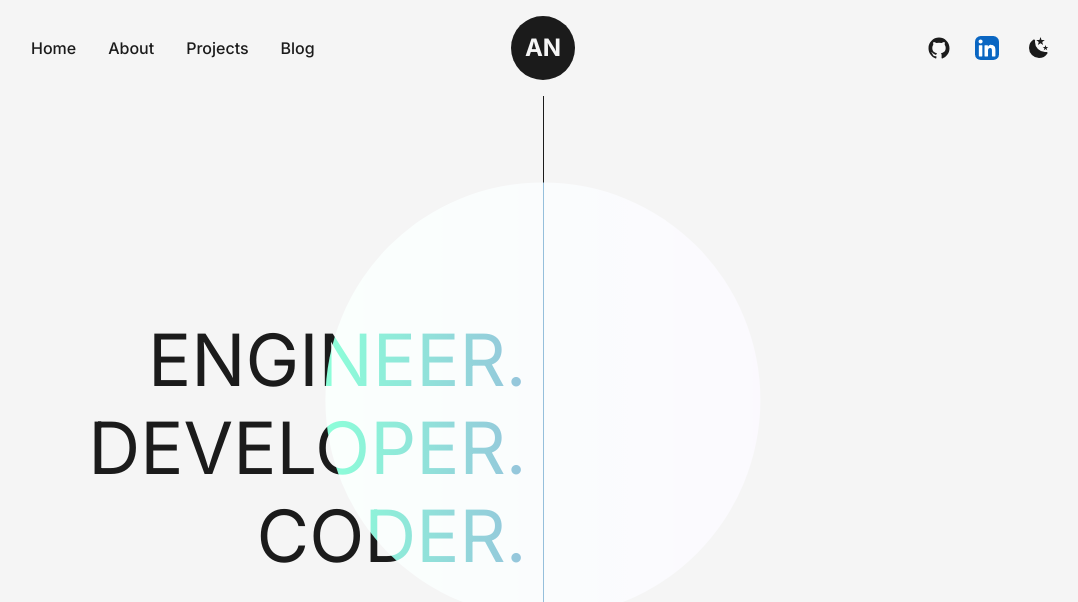
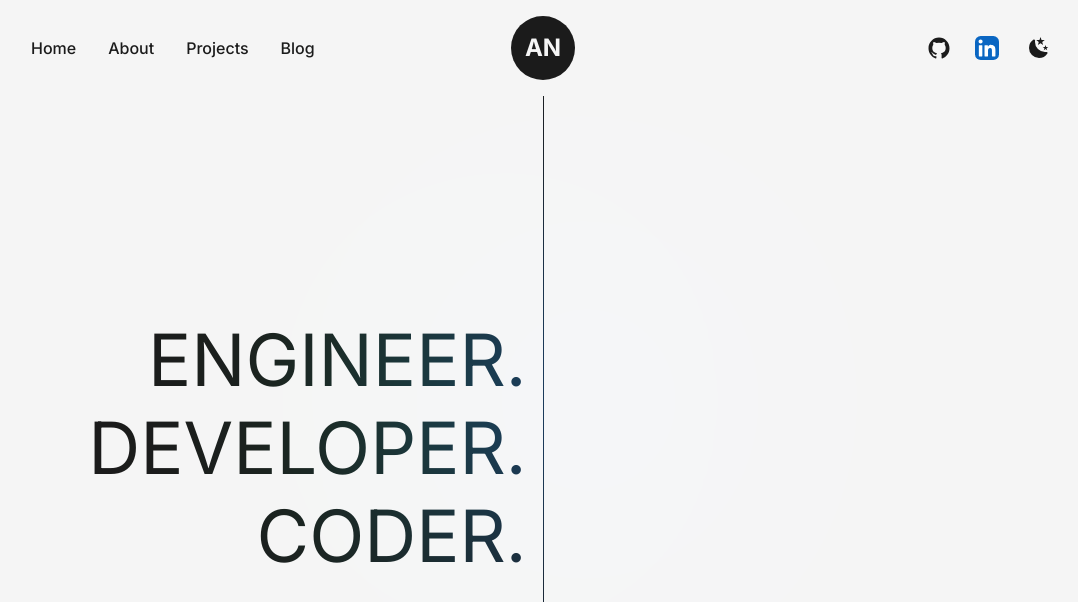
Before and after one commit to noobiecoder1942/portfolio, a Next.js app: page / in a window 1280 px wide. Shown: the top 602 px of the page, without its empty margins (97-1175 px from the left). Built offline with nearby package versions, Linux system fonts and the light colour scheme.

Commit message:
Fixed bugs with glow pointer effect

```diff
--- a/src/app/page.js
+++ b/src/app/page.js
@@ -1,5 +1,8 @@
+"use client";
+
 import Hero from "../components/home/Hero";
 import NavBar from "@/components/NavBar";
+import GlowBlob from "@/components/home/GlowBlob";
 import Head from "next/head";
 
 export default function Home() {
@@ -10,6 +13,7 @@ export default function Home() {
         <link rel="icon" href="favicon.ico" />
       </Head>
       <main className="bg-light dark:bg-dark w-full min-h-screen">
+        <GlowBlob />
         <NavBar/>
         <Hero />
       </main>
--- a/src/components/home/GlowBlob.jsx
+++ b/src/components/home/GlowBlob.jsx
@@ -5,26 +5,33 @@ const GlowBlob = () => {
 
   useEffect(() => {
     const handlePointerMove = (event) => {
-      const { clientX, clientY } = event;
+        const { clientX, clientY } = event;
+        const blobWidth = blobRef.current.offsetWidth;
+        const blobHeight = blobRef.current.offsetHeight;
+        const windowWidth = window.innerWidth;
+        const windowHeight = window.innerHeight;
 
-      if (blobRef.current) {
-        blobRef.current.animate({
-          left: `${clientX}px`,
-          top: `${clientY}px`
-        }, { duration: 3000, fill: 'forwards' });
-      }
+        // Calculate adjusted positions to keep blob within viewport
+        let adjustedX = clientX;
+        let adjustedY = clientY;
+
+        if (clientX + blobWidth / 2 > windowWidth) {
+          adjustedX = windowWidth - blobWidth / 2;
+        }
+        if (clientY + blobHeight / 2 > windowHeight) {
+          adjustedY = windowHeight - blobHeight / 2;
+        }
+
+        if (blobRef.current) {
+          blobRef.current.style.left = `${adjustedX}px`;
+          blobRef.current.style.top = `${adjustedY}px`;
+        }
     };
 
-    const contentElement = document.getElementById('highlight-content');
-
-    if (contentElement) {
-        contentElement.addEventListener('pointermove', handlePointerMove);
-    }
+    document.addEventListener('pointermove', handlePointerMove);
 
     return () => {
-      if (contentElement) {
-        contentElement.removeEventListener('pointermove', handlePointerMove);
-      }
+        document.removeEventListener('pointermove', handlePointerMove);
     };
   }, []);
 
@@ -32,19 +39,20 @@ const GlowBlob = () => {
     <div
       ref={blobRef}
       style={{
-        position: 'absolute',
+        position: 'fixed',
         aspectRatio: '1',
         left: '50%',
         top: '50%',
-        height: '34vmax',
+        height: '25vmax',
         backgroundColor: 'white',
-        background: 'linear-gradient(to right, aquamarine, mediumpurple)',
+        background: 'linear-gradient(to right, green, blue)',
         animation: 'rotate(20s, infinite)',
         borderRadius: '50%',
-        // pointerEvents: 'none',
+        pointerEvents: 'none',
         aspectRatio: '1',
         mixBlendMode: 'screen',
         transform: 'translate(-50%, -50%)',
+        filter: 'blur(10vmax)',
       }}
     ></div>
   );
--- a/src/components/home/Hero.jsx
+++ b/src/components/home/Hero.jsx
@@ -1,6 +1,6 @@
 "use client";
 
-import React from 'react';
+import React, {useRef} from 'react';
 import HighlightContent from './HighlightContent';
 import SecondaryContent from './SecondaryContent';
 
--- a/src/components/home/HighlightContent.jsx
+++ b/src/components/home/HighlightContent.jsx
@@ -1,7 +1,6 @@
 "use client";
 
 import React, { useRef, useEffect } from 'react'
-import GlowBlob from './GlowBlob';
 
 const letters = "ABCDEFGHIJKLMNOPQRSTUVWXYZ";
 
@@ -57,7 +56,6 @@ const HighlightContent = () => {
 
   return (
     <div ref={contentRef} id="highlight-content" className="flex-1 p-4 flex flex-col justify-center items-end">
-        <GlowBlob />
         <span ref={engineerRef} data-value="ENGINEER." className="mb-2 text-7xl">ENGINEER.</span>
         <span ref={developerRef} data-value="DEVELOPER." className="mb-2 mt-2 text-7xl">DEVELOPER.</span>
         <span ref={coderRef} data-value="CODER." className="mt-2 text-7xl">CODER.</span>
```
